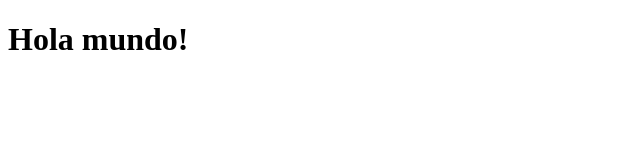
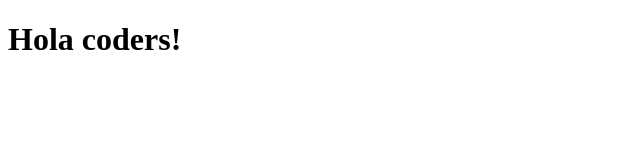
Before and after one commit to CristianMontoya98/pruebaGithub, a plain HTML site: page index.html in a window 1280 px wide. Shown: the full height of the page, 0-640 px from the left. Drawn offline with Linux system fonts and the light colour scheme.

Commit message:
Modificacion h1

```diff
--- a/index.html
+++ b/index.html
@@ -7,6 +7,6 @@
 
     </head>
     <body>
-        <h1>Hola mundo!</h1>
+        <h1>Hola coders!</h1>
     </body>
 </html>
```
